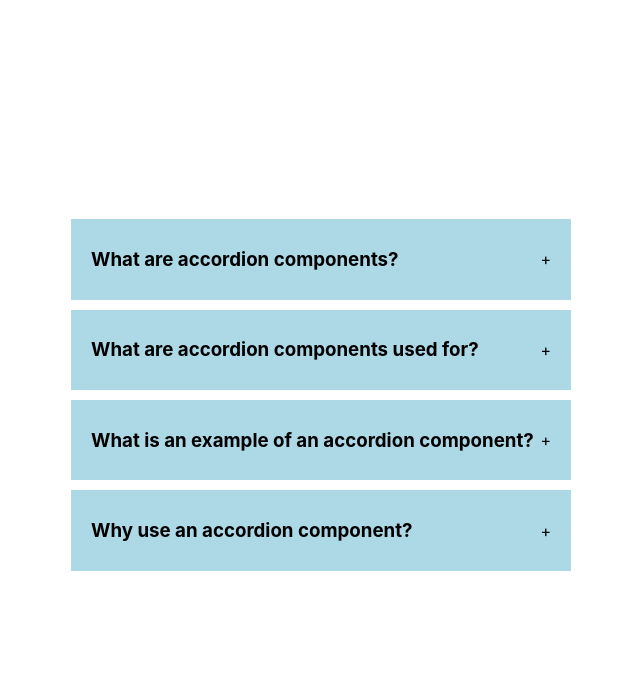
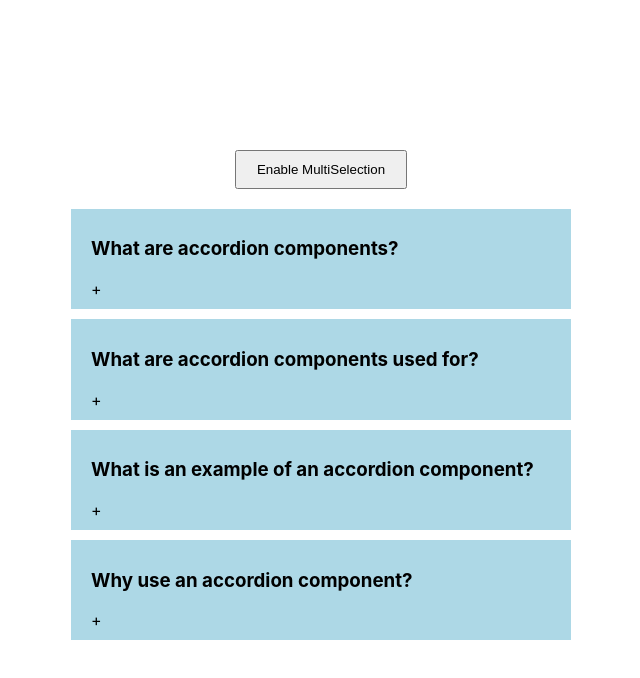
Before and after one commit to Nellie7190/mult-resource-proj, a React (Create React App) app: page /accordion in a window 1280 px wide. Shown: the top 678 px of the page, without its empty margins (319-959 px from the left). Built offline with nearby package versions, Linux system fonts and the light colour scheme.

Commit message:
single and mult functs working, not connnected to buttons yet

```diff
--- a/src/Components/Accordion/Accordion.jsx
+++ b/src/Components/Accordion/Accordion.jsx
@@ -1,42 +1,66 @@
-import React, { useState } from 'react'
-import data from './data'
-import './styles.css'
+import React, { useState } from "react";
+import data from "./data";
+import "./styles.css";
 
 const Accordion = () => {
-  const [ selected, setSelected ] = useState(null)
+  const [selected, setSelected] = useState([]);
+  const [enMultSel, setEnMultSel] = useState([])
+  const [multButton, setMultButton] = useState(false)
 
-  function handleSingleSel(id, item) {
+
+  function handleSingleSel(id) {
     // console.log(item.answer)
-    setSelected(id === selected ? null : id)
+    setSelected(id === selected ? null : id);
   }
 
+  function handleButtonChange() {
+    let oppBtn  = multButton
+    console.log(!oppBtn)
+    return setMultButton(!oppBtn)
+  }
+
+  // function()
+
+  function handleMultSel(id) {
+    console.log(id)
+    let selCopy = selected
+    setSelected(id === selected ? null : [...selCopy, id]);
+    console.log(selected)
+    //  let multSels = selected
+    //  console.log(`This is ${multSels}`)
+    //  multSels.push(id)
+    //  console.log(`This is ${multSels}`)
+    // setEnMultSel(multSels)
+  }
   return (
-    <div className='wrapper'>
-      <div className='accordion'>
+    <div className="wrapper">
+      <button onClick={() => handleButtonChange()}>Enable MultiSelection</button>
+      <div className="accordion">
         {
           // Just in case there is no data
-        data && data.length > 0 ?
-        data.map(item => (
-        <div className='item' key={item.id} >
+          data && data.length > 0 ? (
+            data.map((item) => (
+              <div className="item" key={item.id}>
                 {/* anon funct so it doesn't invoke on pageload */}
-          <div className='title' onClick={()=>handleSingleSel(item.id, item)}>
+                <div className="title" onClick={() => handleMultSel(item.id)}>
                   <h3>
                     {item.question}
                     {/* want to change below to be expandable and collapsible */}
                   </h3>
                   <span>+</span>
-            {
-              selected === item.id && selected ? <div className='content' >{item.answer}</div> : null
+                  {selected.includes(item.id) ? (
+                    <div className="content">{item.answer}</div>
+                  ) : null}
+                </div>
+              </div>
+            ))
+          ) : (
+            <div> No data found </div>
+          )
         }
       </div>
     </div>
-        ))
-        : <div> No data found </div>
-      }
+  );
+};
 
-      </div>
-    </div>
-  )
-}
-
-export default Accordion
+export default Accordion;
--- a/src/Components/Accordion/styles.css
+++ b/src/Components/Accordion/styles.css
@@ -4,6 +4,12 @@
     width: 100vw;
     justify-content: center;
     align-items: center;
+    flex-direction: column;
+    gap: 20px;
+}
+
+.wrapper button {
+    padding: 10px 20px;
 }
 
 .accordion {
@@ -17,7 +23,7 @@
 }
 
 .title {
-    display: flex;
+    /* display: flex; */
     justify-content: space-between;
     align-items: center;
     cursor: pointer;
```
Lines whose indentation alone changed are shown as unchanged.
